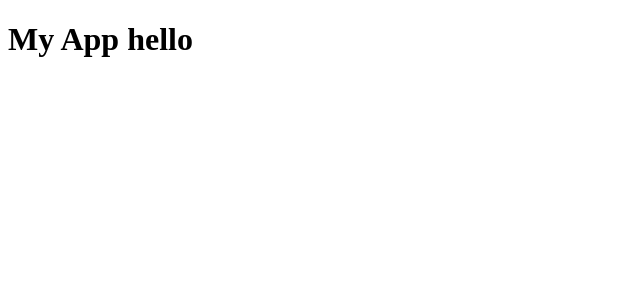
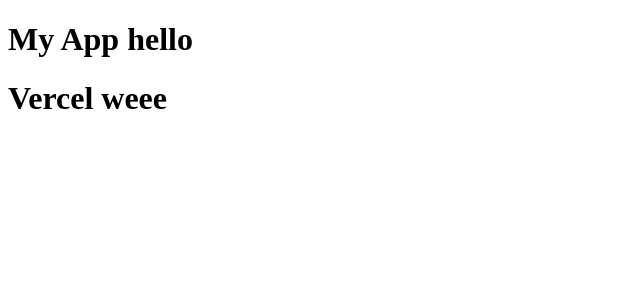
Before and after one commit to NickSolante/no-cra, a React app: page / in a window 1280 px wide. Shown: the top 300 px of the page, without its empty margins (0-640 px from the left). Built offline with nearby package versions, Linux system fonts and the light colour scheme.

Commit message:
feat: GHA integration with Vercel

```diff
--- a/src/components/App.tsx
+++ b/src/components/App.tsx
@@ -2,6 +2,7 @@
   return (
     <div>
       <h1>My App hello</h1>
+      <h1>Vercel weee</h1>
     </div>
   )
 }
```
Also changed, not shown: .eslintrc.json.
